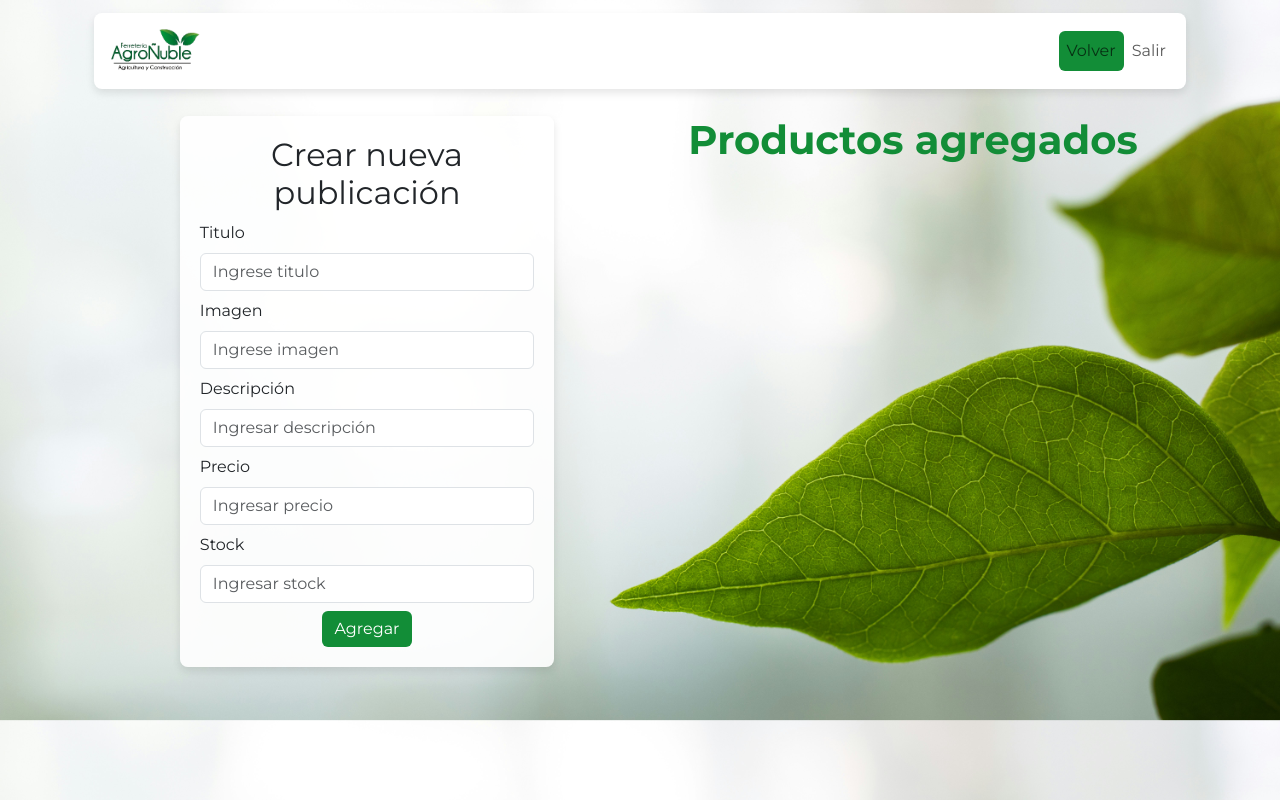
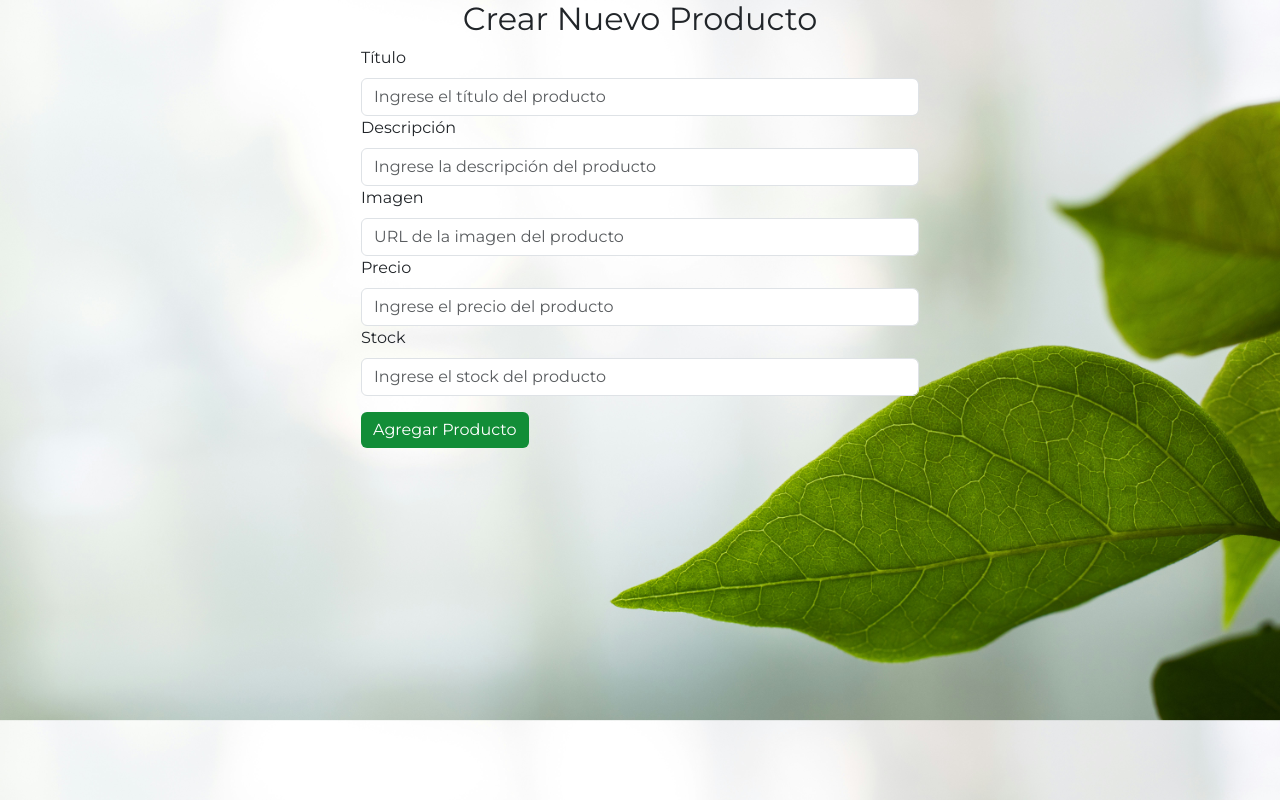
Before and after one commit to robertocontrerassandoval/Hito_2_Dearrollo_Frontend, a React (Vite) app: page /agregar in a window 1280 px wide. Built offline with nearby package versions, Linux system fonts and the light colour scheme.

Commit message:
Version-10

```diff
--- a/src/view/Agregar.jsx
+++ b/src/view/Agregar.jsx
@@ -1,87 +1,38 @@
+
 import React, { useState } from 'react';
-import Container from 'react-bootstrap/Container';
-import NavbarAgregar from '../components/NavbarAgregar';
-import Producto from '../components/CrearProducto'; // Asegúrate de que este es el componente correcto
-import { Col, Row, Form, Button } from 'react-bootstrap';
+import { useAppContext } from '../context/AppContext';
+import { Container, Form, Button } from 'react-bootstrap';
 
-const Agregar = () => {
-  const [productos, setProductos] = useState([]);
-  const [formData, setFormData] = useState({
+const CrearProductoForm = () => {
+  const { addProducto } = useAppContext();
+  const [producto, setProducto] = useState({
+    id: '',
+    imagen: '',
     titulo: '',
-    imagen: '',
-    descripcion: '',
-    precio: '',
-    stock: ''
-  });
-
-  const [errors, setErrors] = useState({
-    titulo: '',
-    imagen: '',
     descripcion: '',
     precio: '',
     stock: ''
   });
 
   const handleChange = (e) => {
-    setFormData({
-      ...formData,
-      [e.target.name]: e.target.value
-    });
+    const { name, value } = e.target;
+    setProducto((prevProducto) => ({
+      ...prevProducto,
+      [name]: value
+    }));
   };
 
   const handleSubmit = (e) => {
     e.preventDefault();
-
-    // aqui validamos los datos del formulario
-    let hasErrors = false;
-    const newErrors = {
+    addProducto({
+      ...producto,
+      id: Date.now() // Genera un ID único
+    });
+    // Reinicia el formulario
+    setProducto({
+      id: '',
+      imagen: '',
       titulo: '',
-      imagen: '',
-      descripcion: '',
-      precio: '',
-      stock: ''
-    };
-
-    if (!formData.titulo.trim()) {
-      newErrors.titulo = 'El título es requerido.';
-      hasErrors = true;
-    }
-    if (!formData.imagen.trim()) {
-      newErrors.imagen = 'La imagen es requerida.';
-      hasErrors = true;
-    }
-    if (!formData.descripcion.trim()) {
-      newErrors.descripcion = 'La descripción es requerida.';
-      hasErrors = true;
-    }
-    if (!formData.precio || formData.precio <= 0) {
-      newErrors.precio = 'El precio debe ser un número positivo.';
-      hasErrors = true;
-    }
-    if (!formData.stock || formData.stock < 0) {
-      newErrors.stock = 'El stock debe ser un número entero no negativo.';
-      hasErrors = true;
-    }
-
-    if (hasErrors) {
-      setErrors(newErrors);
-      return;
-    }
-
-    // Si no encuebtra errores se genera el nuevo producto
-    setProductos([...productos, formData]);
-
-    // se Limpia el formulario y los mensajes de error
-    setFormData({
-      titulo: '',
-      imagen: '',
-      descripcion: '',
-      precio: '',
-      stock: ''
-    });
-    setErrors({
-      titulo: '',
-      imagen: '',
       descripcion: '',
       precio: '',
       stock: ''
@@ -89,105 +40,75 @@ const Agregar = () => {
   };
 
   return (
-    <>
-      <Container className="container-agregar d-flex flex-column ">
-
-          <Container>
-            <NavbarAgregar />
-          </Container>
-          <Container className=' container-form d-flex flex-columns' >
-
-          <Container className='d-flex justify-content-center align-items-center'>
-            <Container className="form-background d-flex flex-column justify-content-center align-items-center">
-              <Row style={{ width: '80%' }}>
-                <Col>
-                <Form className='form-agregar w-100' onSubmit={handleSubmit}>
-  <h2 className='text-center'>Crear nueva publicación</h2>
-
-  <Form.Group className="mb-2" controlId="formBasicTitulo">
-    <Form.Label>Titulo</Form.Label>
+    <Container className="d-flex flex-column align-items-center">
+      <h2>Crear Nuevo Producto</h2>
+      <Form onSubmit={handleSubmit} className="w-50">
+        <Form.Group controlId="formBasicTitulo">
+          <Form.Label>Título</Form.Label>
           <Form.Control
             type="text"
+            placeholder="Ingrese el título del producto"
             name="titulo"
-      value={formData.titulo}
+            value={producto.titulo}
             onChange={handleChange}
-      placeholder="Ingrese titulo"
+            required
           />
-    {errors.titulo && <Form.Text className="text-danger">{errors.titulo}</Form.Text>}
         </Form.Group>
 
-  <Form.Group className="mb-2" controlId="formBasicImagen">
+        <Form.Group controlId="formBasicDescripcion">
+          <Form.Label>Descripción</Form.Label>
+          <Form.Control
+            type="text"
+            placeholder="Ingrese la descripción del producto"
+            name="descripcion"
+            value={producto.descripcion}
+            onChange={handleChange}
+            required
+          />
+        </Form.Group>
+
+        <Form.Group controlId="formBasicImagen">
           <Form.Label>Imagen</Form.Label>
           <Form.Control
             type="text"
+            placeholder="URL de la imagen del producto"
             name="imagen"
-      value={formData.imagen}
+            value={producto.imagen}
             onChange={handleChange}
-      placeholder="Ingrese imagen"
+            required
           />
-    {errors.imagen && <Form.Text className="text-danger">{errors.imagen}</Form.Text>}
         </Form.Group>
 
-  <Form.Group className="mb-2" controlId="formBasicDescripcion">
-    <Form.Label>Descripción</Form.Label>
-    <Form.Control
-      type="text"
-      name="descripcion"
-      value={formData.descripcion}
-      onChange={handleChange}
-      placeholder="Ingresar descripción"
-    />
-    {errors.descripcion && <Form.Text className="text-danger">{errors.descripcion}</Form.Text>}
-  </Form.Group>
-
-  <Form.Group className="mb-2" controlId="formBasicPrecio">
+        <Form.Group controlId="formBasicPrecio">
           <Form.Label>Precio</Form.Label>
           <Form.Control
             type="number"
+            placeholder="Ingrese el precio del producto"
             name="precio"
-      value={formData.precio}
+            value={producto.precio}
             onChange={handleChange}
-      placeholder="Ingresar precio"
+            required
           />
-    {errors.precio && <Form.Text className="text-danger">{errors.precio}</Form.Text>}
         </Form.Group>
 
-  <Form.Group className="mb-2" controlId="formBasicStock">
+        <Form.Group controlId="formBasicStock">
           <Form.Label>Stock</Form.Label>
           <Form.Control
             type="number"
+            placeholder="Ingrese el stock del producto"
             name="stock"
-      value={formData.stock}
+            value={producto.stock}
             onChange={handleChange}
-      placeholder="Ingresar stock"
+            required
           />
-    {errors.stock && <Form.Text className="text-danger">{errors.stock}</Form.Text>}
         </Form.Group>
 
-  <Container className='d-flex justify-content-center'>
-    <Button variant="primary" type="submit">
-      Agregar
+        <Button variant="primary" type="submit" className="mt-3">
+          Agregar Producto
         </Button>
+      </Form>
     </Container>
-</Form>
+  );
+};
 
-            </Col>
-           </Row>
-            </Container>
-          </Container>
-
-        <Container className="flex-column justify-content-center align-items-center">
-          <Row>
-            <Col className='text-center'>
-              <h1 className='text-center'>Productos agregados</h1>
-            </Col>
-          </Row>
-          <Producto productos={productos} />
-        </Container>
-        </Container>
-      </Container>
-    </>
-  );
-}
-
-export default Agregar;
+export default CrearProductoForm;
--- a/src/view/Productos.jsx
+++ b/src/view/Productos.jsx
@@ -5,18 +5,19 @@ import { Container, Row, Col, Card, Button } from 'react-bootstrap';
 import { useAppContext } from '../context/AppContext';
 
 const Productos = () => {
-  const { productos, addProducto, removeFavorito, favoritos } = useAppContext();
+  const { productos, addFavorito, removeFavorito, favoritos } = useAppContext();
 
   const handleAddToFavorites = (producto) => {
     if (favoritos.some(fav => fav.id === producto.id)) {
       removeFavorito(producto.id); // Elimina de favoritos si ya está añadido
     } else {
-      addProducto({ ...producto, isFavorite: true }); // Añade a favoritos si no está añadido
+      addFavorito(producto); // Añade a favoritos si no está añadido
     }
   };
 
   return (
     <Container>
+      <NavbarInicio /> {/* Asegúrate de que el Navbar se muestra */}
       <h1 className="text-center">Nuestros Productos</h1>
       <Row>
         {productos.length > 0 ? (
@@ -27,6 +28,8 @@ const Productos = () => {
                 <Card.Body>
                   <Card.Title>{producto.titulo}</Card.Title>
                   <Card.Text>{producto.descripcion}</Card.Text>
+                  <Card.Text>Precio: ${producto.precio}</Card.Text>
+                  <Card.Text>Stock: {producto.stock}</Card.Text>
                   <Button
                     variant={favoritos.some(fav => fav.id === producto.id) ? 'danger' : 'primary'}
                     onClick={() => handleAddToFavorites(producto)}
```
Lines whose indentation alone changed are shown as unchanged.
